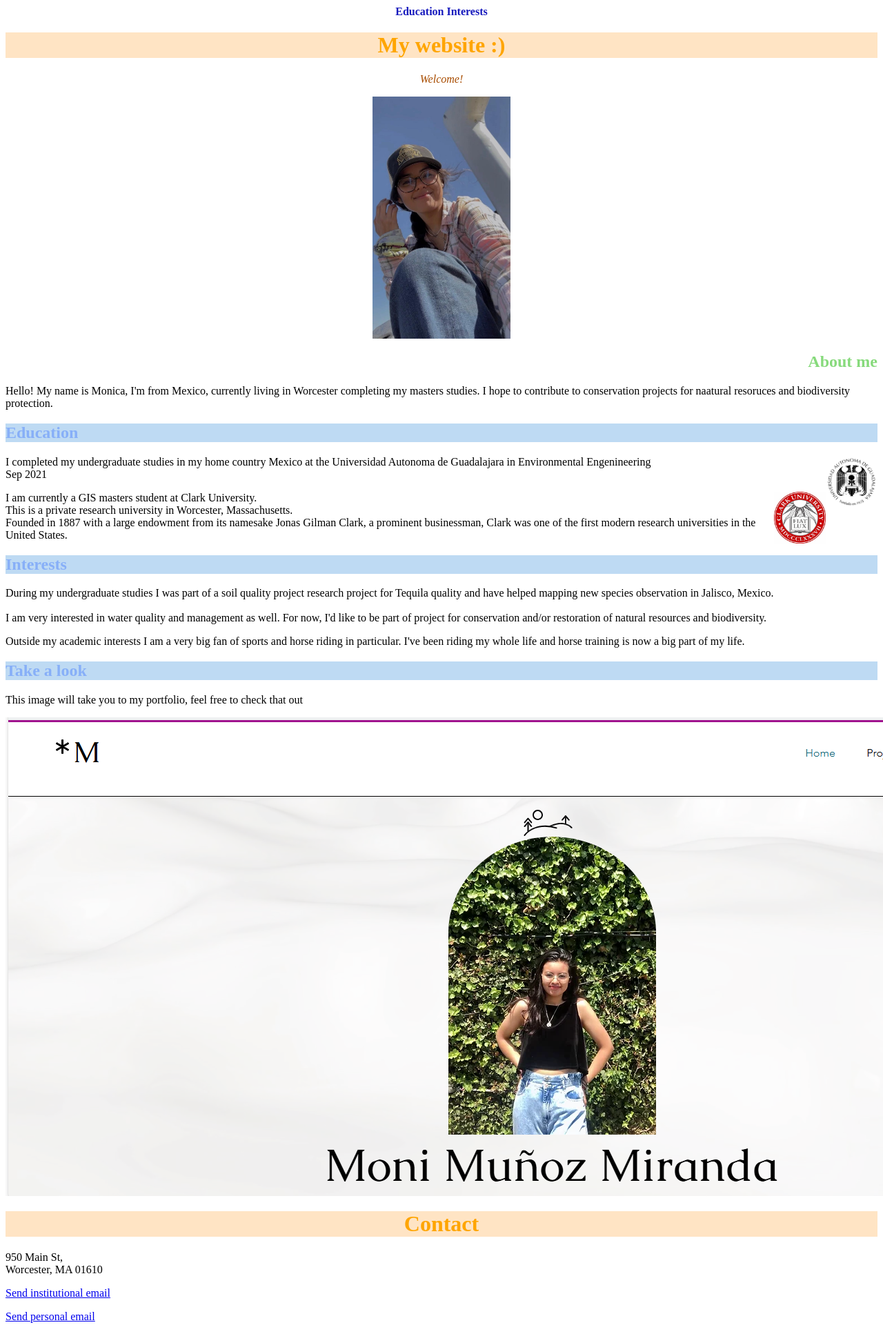
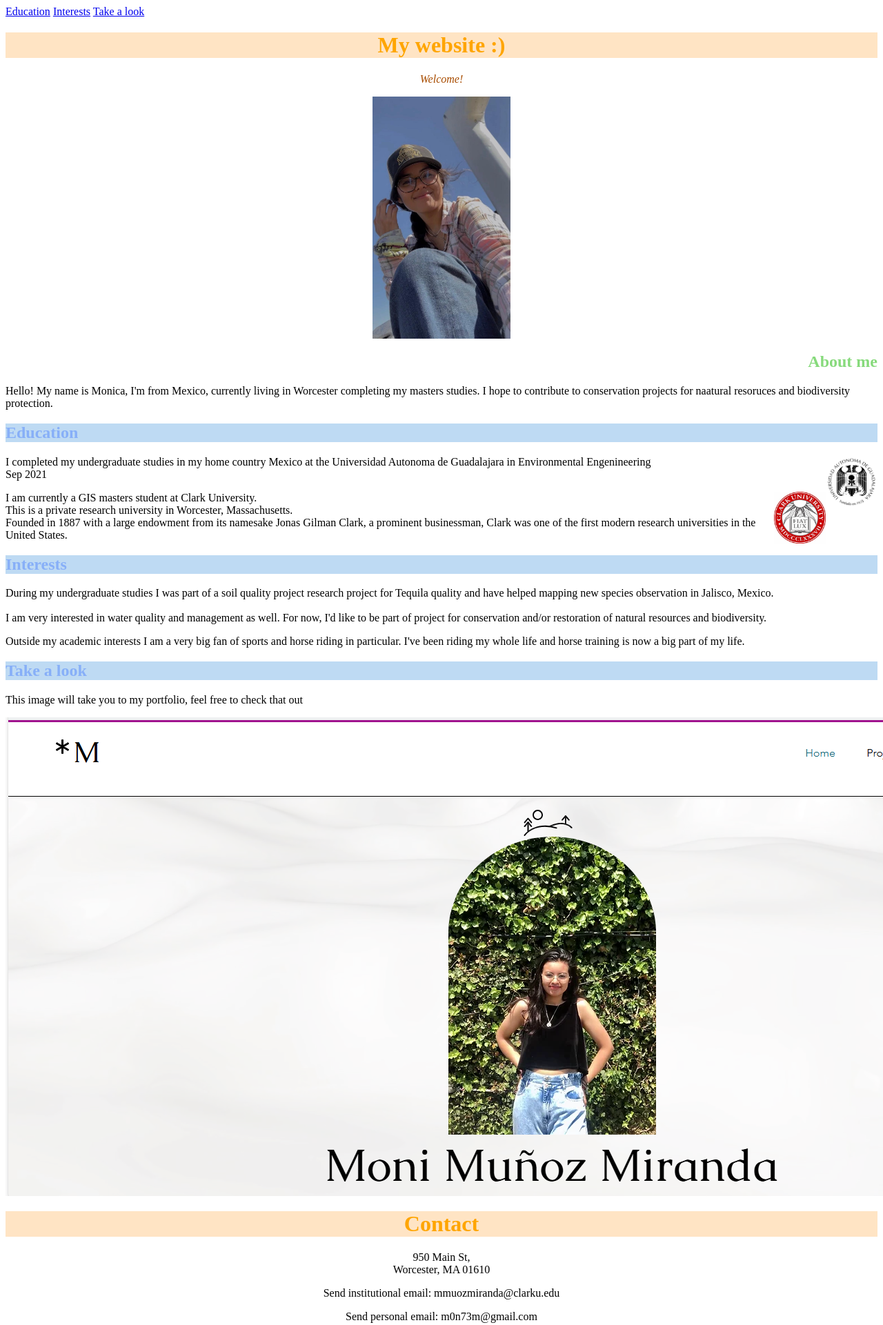
Before and after one commit to moni-3m/moni-3m.github.io, a plain HTML site: page index.html in a window 1280 px wide. Shown: the top 1921 px of the page at 69% size. Drawn offline with Linux system fonts and the light colour scheme.

Commit message:
sections

```diff
--- a/index.html
+++ b/index.html
@@ -20,7 +20,9 @@
             </style>
     </head>
     <body>
-        <header style="color:rgb(23, 26, 189); text-align: center;"><b>Education   Interests</b></header>
+        <a href="section1">Education</a>
+        <a href=#section2">Interests</a>
+        <a href="#section3">Take a look</a>
 
         <h1 style="color:orange;text-align: center; background-color: bisque;">My website :)</h1>
         <p style="color:rgb(168, 76, 0); font: size 10px; text-align: center;"><i> Welcome! </i></p>
@@ -28,23 +30,24 @@
         <img src="images\moni.jpg" alt="Avatar" style="width: 200px" class="center">
 
         <h2 style="color: rgba(83, 202, 67, 0.699);text-align: right;">About me</h2>
-        <p>Hello! My name is Monica, I'm from Mexico, currently living in Worcester completing my masters studies. I hope to contribute to conservation projects for naatural resoruces and biodiversity protection. </p>
-        <h2 style="color: rgb(135, 175, 248); background-color: rgb(190, 218, 243);"> Education </h2>
+        <p style="text-align: left;">Hello! My name is Monica, I'm from Mexico, currently living in Worcester completing my masters studies. I hope to contribute to conservation projects for naatural resoruces and biodiversity protection. </p>
+        <h2 id="section1" style="color: rgb(135, 175, 248); background-color: rgb(190, 218, 243);"> Education </h2>
+
         <p> <img src="images\uag.png"style="float:right;width: 75px;height:75px;" class="right"> I completed my undergraduate studies in my home country Mexico at the Universidad Autonoma de Guadalajara in Environmental Engenineering<br>Sep 2021</p>
         <p> <img src="images\clark.jpg"style="float:right;width: 75px;height:75px;"> I am currently a GIS masters student at Clark University. <br> This is a private research university in Worcester, Massachusetts. <br> Founded in 1887 with a large endowment from its namesake Jonas Gilman Clark, a prominent businessman, Clark was one of the first modern research universities in the United States. </p>
 
-        <h2 style="color: rgb(135, 175, 248); background-color: rgb(190,218,243);"> Interests </h2>
+        <h2 id="section2" style="color: rgb(135, 175, 248); background-color: rgb(190,218,243);"> Interests </h2>
         <p> During my undergraduate studies I was part of a soil quality project research project for Tequila quality and have helped mapping new species observation in Jalisco, Mexico. <br><br> I am very interested in water quality and management as well. For now, I'd like to be part of project for conservation and/or restoration of natural resources and biodiversity. </p>
         <p> Outside my academic interests I am a very big fan of sports and horse riding in particular. I've been riding my whole life and horse training is now a big part of my life. </p>
 
-        <h2 style="color: rgb(135, 175, 248); background-color: rgb(190, 218, 243);">Take a look</h2>
+        <h2 id="section3" style="color: rgb(135, 175, 248); background-color: rgb(190, 218, 243);">Take a look</h2>
         <p>This image will take you to my portfolio, feel free to check that out</p>
         <a href="https://m0n73m.wixsite.com/my-site"><img src="images\portfolio.png" alt="portfolio"></a>
 
         <h1 style="color: orange; background-color: bisque; text-align: center;">Contact</h1>
-        <p>950 Main St, <br> Worcester, MA 01610</p>
-        <p><a href="mmuozmiranda@claku.edu">Send institutional email</a></p>
-        <p><p><a href="m0n73m@gmail.com">Send personal email</a></p>
+        <p style="text-align: center;">950 Main St, <br> Worcester, MA 01610</p>
+        <p style="text-align: center;">Send institutional email: mmuozmiranda@clarku.edu</p>
+        <p style="text-align: center;">Send personal email: m0n73m@gmail.com</p>
         <!--[if lt IE 7]>
             <p class="browsehappy">You are using an <strong>outdated</strong> browser. Please <a href="#">upgrade your browser</a> to improve your experience.</p>
         <![endif]-->
```
